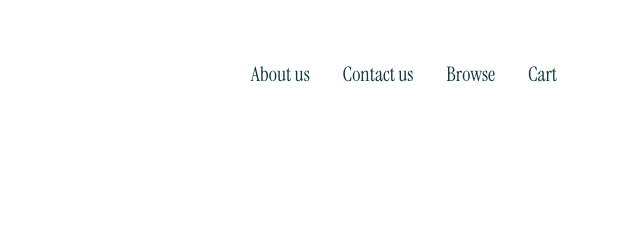
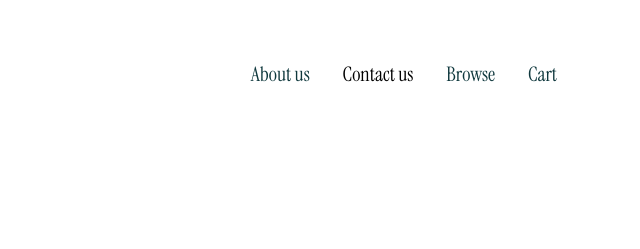
Before and after one commit to FabianAugustSkjellestad/HTML-CSS-Fabian-Skjellestad, a plain HTML site: page description.html in a window 1280 px wide. Shown: the top 249 px of the page, 640-1280 px from the left. Drawn offline with Linux system fonts and the light colour scheme.

Commit message:
Remove link to 'Contact us' in description.html

```diff
--- a/description.html
+++ b/description.html
@@ -25,7 +25,7 @@
             <nav>
               <ul>
                 <li><a href="about.html">About us</a></li>
-                <li><a href="contact.html">Contact us</a></li>
+                <li>Contact us</li>
                 <li><a href="produtcs.html">Browse</a></li>
                 <li><a href="cart.html">Cart</a></li>
               </ul>
```
